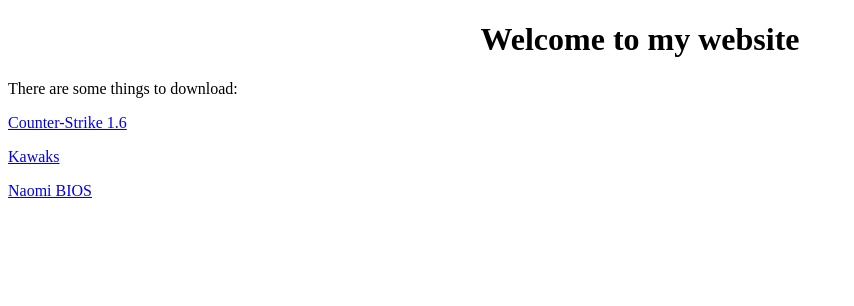
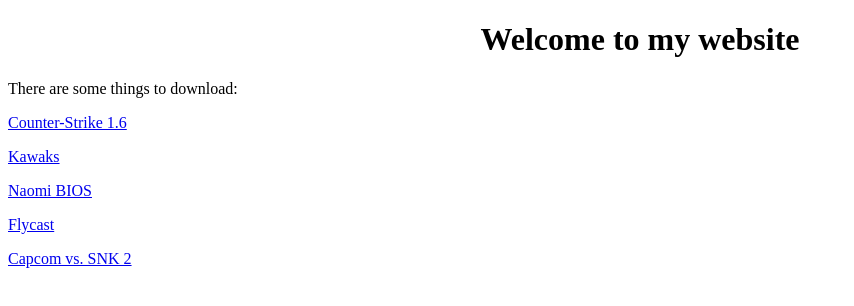
Before and after one commit to LetmixPlayer/letmixplayer.github.io, a plain HTML site: page index.html in a window 1280 px wide. Shown: the whole page, without its empty margins (0-854 px from the left). Drawn offline with Linux system fonts and the light colour scheme.

Commit message:
add cvs2 and flycast

```diff
--- a/index.html
+++ b/index.html
@@ -10,5 +10,7 @@
     <p><a href="https://downloadcs.net/download/324/direct" target="_blank">Counter-Strike 1.6</a></p>
     <p><a href="https://kawaks.org/" target="_blank">Kawaks</a></p>
     <p><a href="naomi.zip" target="_blank">Naomi BIOS</a></p>
+    <p><a href="flycast.exe" target="_blank">Flycast</a></p>
+    <p><a href="cvs2.dat.xz" target="_blank">Capcom vs. SNK 2</a></p>
   </body>
 </html>
```
Also changed, not shown: 2 other files.
